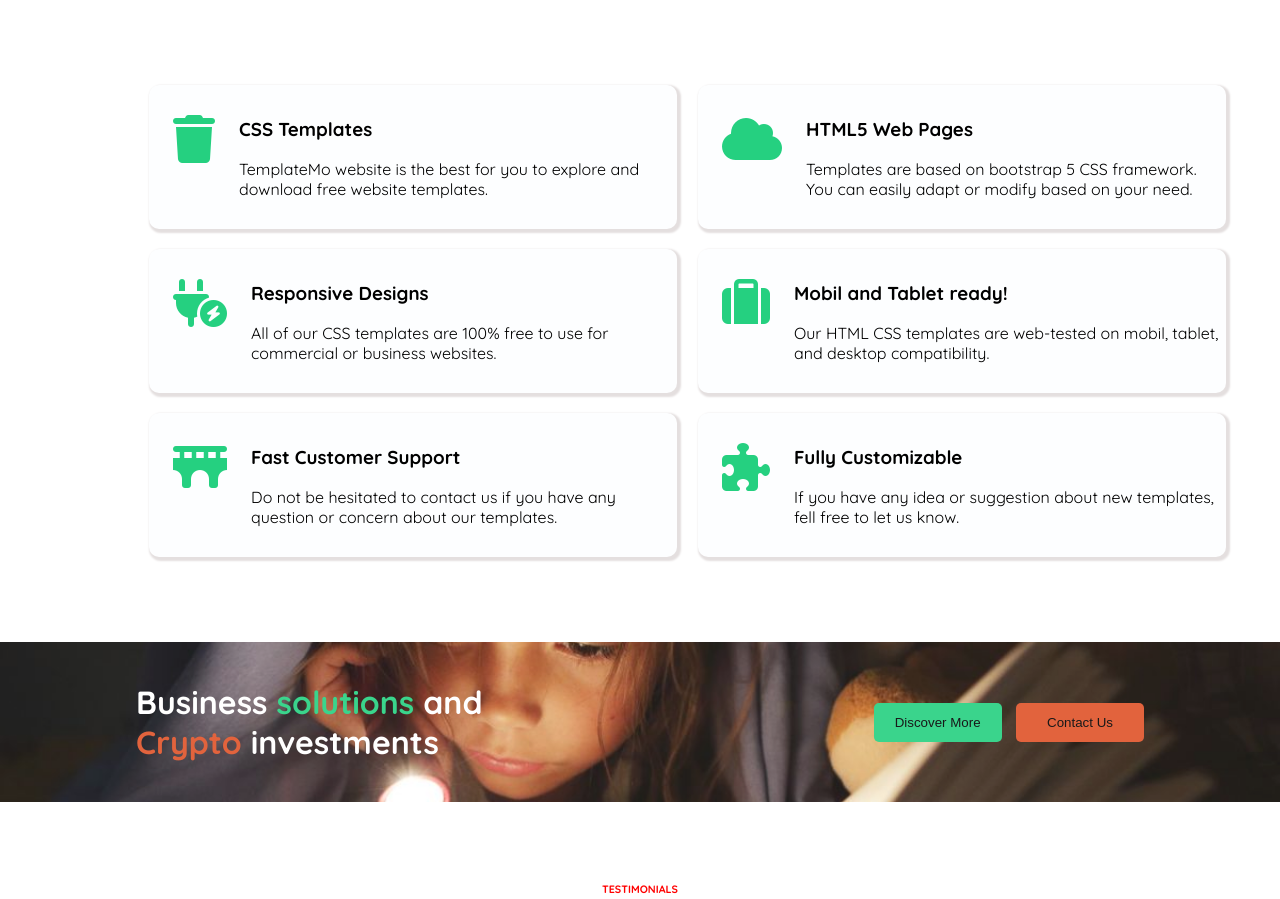
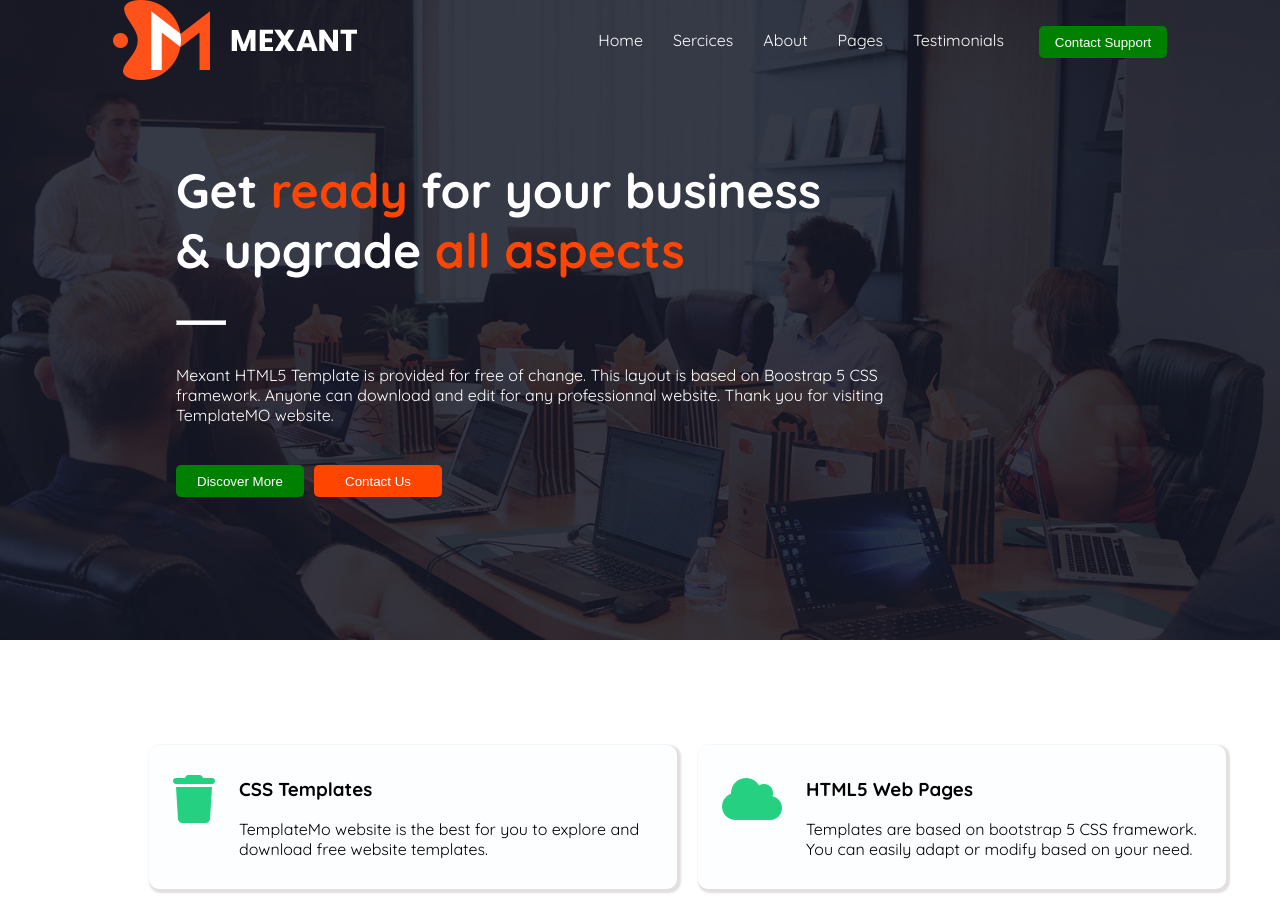
Before and after one commit to VANS-JB/TP2_GROUPE7, a plain HTML site: page index.html in a window 1280 px wide. Shown: the top 899 px of the page. Drawn offline with Linux system fonts and the light colour scheme.

Commit message:
travail fait

```diff
--- a/index.html
+++ b/index.html
@@ -8,6 +8,45 @@
     <link rel="stylesheet" href="https://cdnjs.cloudflare.com/ajax/libs/font-awesome/6.7.2/css/all.min.css" integrity="sha512-Evv84Mr4kqVGRNSgIGL/F/aIDqQb7xQ2vcrdIwxfjThSH8CSR7PBEakCr51Ck+w+/U6swU2Im1vVX0SVk9ABhg==" crossorigin="anonymous" referrerpolicy="no-referrer" />
 </head>
 <body>
+<!-- Bebou html -->
+<header>
+
+        <div id="flex-head">
+
+             <img src="logo4.png" alt="logo4">
+
+            <nav>
+                <ul>
+                    <li><a href="home">Home</a></li>
+                    <li><a href="services">Sercices</a></li>
+                    <li><a href="about">About</a></li>
+                    <li><a href="pages">Pages</a></li>
+                    <li><a href="testimonials">Testimonials</a></li>
+                </ul>
+
+                <button type="submit" id="btn1">Contact Support</button>
+            </nav>
+
+        </div>
+
+        <div id="petro">
+
+            <h3 id="get">Get <span class="ready">ready</span> for your business<br> & upgrade <span class="ready">all aspects</span> </h3>
+            <hr>
+            <p>Mexant HTML5 Template is provided for free of change. This layout is based on Boostrap 5 CSS<br> framework.
+            Anyone can download and edit for any professionnal website. Thank you for visiting<br> TemplateMO website.
+            </p>
+
+            <div id="button-div">
+                <div><button type="submit" id="btn2">Discover More</button></div>
+                <div><button type="submit" id="btn3">Contact Us</button></div>
+            </div>
+        </div>
+    </header>
+
+
+<!-- Bebou html FIN -->
+
     <main>
 
         <!-- Ivans HTML debut-->
--- a/style.css
+++ b/style.css
@@ -1,9 +1,130 @@
 @import url('https://fonts.googleapis.com/css2?family=Open+Sans:ital,wght@0,300..800;1,300..800&family=Quicksand:wght@300..700&display=swap');
-*{
+
+/* Bebou CSS debut */
+* {
     margin: 0;
     padding: 0;
     box-sizing: border-box;
 }
+
+body {
+    font-family: Arial, Helvetica, sans-serif;
+}
+
+header {
+    background-image: url(slide-01.jpg);
+    background-repeat: no-repeat;
+    background-size: cover;
+    height: 40rem;
+    margin-bottom: 100px;
+}
+
+#flex-head {
+    display: flex;
+    justify-content: space-around;
+    align-items: center;
+    color: white;
+}
+
+
+
+
+nav ul  {
+     display: flex;
+}
+
+nav {
+    display: flex;
+}
+
+nav ul li {
+    margin: 15px;
+    list-style: none;
+}
+
+a:hover {
+    color: orangered;
+}
+
+a {
+    text-decoration: none;
+    color: white;
+}
+
+#btn1 {
+    border: none;
+    border-radius: 5px;
+    background-color: green;
+    width: 8rem;
+    height: 2rem;
+    color: white;
+    margin-top: 11px;
+    margin-left: 20px;
+}
+
+#petro {
+    margin-top: 5rem;
+    margin-left: 11rem;
+
+}
+
+#get {
+    font-size: 3rem;
+    color: white;
+}
+
+.ready {
+    color: orangered;
+}
+
+hr {
+    width: 50px;
+    height: 5px;
+    background-color: white;
+    margin-top: 40px;
+    margin-bottom: 40px;
+}
+
+#petro p {
+    color: white;
+    margin-bottom: 40px;
+    line-height: 20px;
+}
+
+#button-div {
+    display: flex;
+    margin-top: 40px;
+    gap: 10px;
+}
+
+#btn2 {
+    border: none;
+    border-radius: 5px;
+    background-color: green;
+    width: 8rem;
+    height: 2rem;
+    color: white;
+
+}
+
+#btn3 {
+    border: none;
+    border-radius: 5px;
+    background-color: orangered;
+    background-color: OR;
+    width: 8rem;
+    height: 2rem;
+    color: white;
+
+}
+
+
+
+/* Bebou CSS FIN */
+
+
+
+
 
   /* Style CSS Ivans debut */
 
@@ -134,12 +255,12 @@ body {
     margin-top: 4rem;
 }
 
-img {
+/* img {
     height: 17rem;
     width: 20rem;
     border-top-right-radius: 10px;
     border-bottom-right-radius: 10px;
-}
+} */
 
 .logo {
     margin-left: 40px;
```
Also changed, not shown: logo.png (added), logo4.png (added), slide-01.jpg (added).
